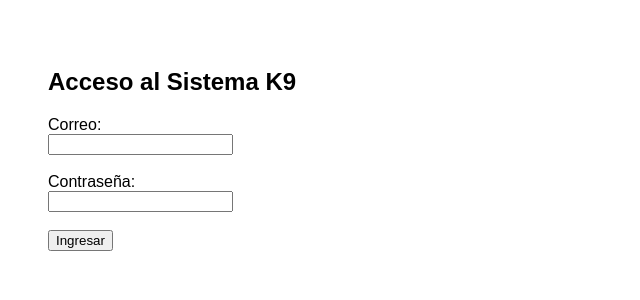
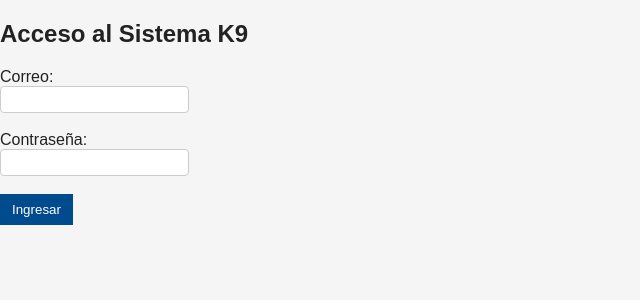
Before and after one commit to luismolinaboni22-art/control_acceso_k9., a Flask app: page /login in a window 1280 px wide. Shown: the top 300 px of the page, without its empty margins (0-640 px from the left). Run offline with Flask 3, Linux system fonts and the light colour scheme.

Commit message:
Update login.html

```diff
--- a/k9_app/templates/login.html
+++ b/k9_app/templates/login.html
@@ -2,13 +2,17 @@
 <html>
 <head>
     <title>Login - K9</title>
+
+    <!-- CARGA EL CSS DE STATIC -->
+    <link rel="stylesheet" href="{{ url_for('static', filename='style.css') }}">
 </head>
-<body style="font-family: Arial; padding: 40px;">
+<body>
 
+    <div class="login-container">
         <h2>Acceso al Sistema K9</h2>
 
         {% if error %}
-    <p style="color:red;">{{ error }}</p>
+        <p class="error">{{ error }}</p>
         {% endif %}
 
         <form method="POST">
@@ -20,6 +24,7 @@
 
             <button type="submit">Ingresar</button>
         </form>
+    </div>
 
 </body>
 </html>
```
Lines whose indentation alone changed are shown as unchanged.
